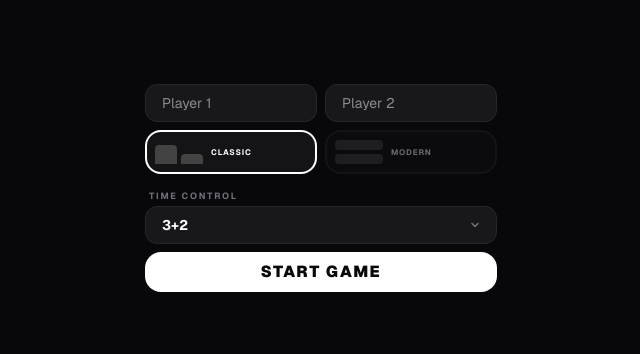
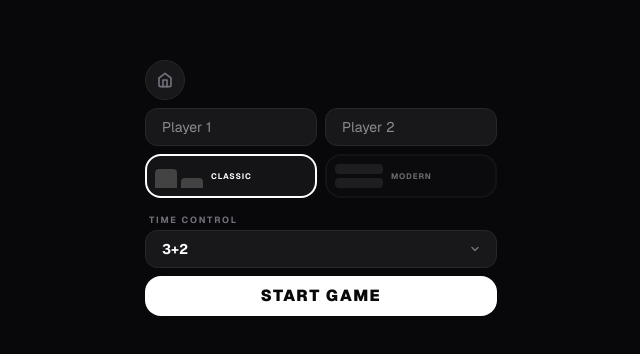
Before and after one commit to LeightonGuang/Score-Keep, a Next.js app: page /chess-clock in a window 1280 px wide. Shown: the part 212-566 px from the top of the page, without its empty margins (319-959 px from the left). Built offline with nearby package versions, Linux system fonts and the light colour scheme.

Commit message:
fix: home button overlapping

```diff
--- a/app/chess-clock/components/SetupOverlay.tsx
+++ b/app/chess-clock/components/SetupOverlay.tsx
@@ -1,4 +1,6 @@
 "use client";
+
+import Link from "next/link";
 
 type ClockStyle = "modern" | "classic";
 
@@ -89,10 +91,33 @@ export const SetupOverlay: React.FC<SetupOverlayProps> = ({
 
   return (
     <div className="fixed inset-0 z-50 flex items-center justify-center bg-zinc-950/95 backdrop-blur-sm sm:p-6 landscape:p-2">
-      <div className="animate-in fade-in zoom-in scrollbar-hide flex max-h-full w-full max-w-sm flex-col gap-6 overflow-y-auto px-4 py-4 duration-300 landscape:max-h-screen landscape:gap-2 landscape:py-2">
-        <h1 className="text-center text-3xl font-black tracking-tight landscape:hidden">
-          CHESS CLOCK
-        </h1>
+      <div className="animate-in fade-in zoom-in scrollbar-hide relative flex max-h-full w-full max-w-sm flex-col gap-6 overflow-y-auto px-4 py-4 duration-300 landscape:max-h-screen landscape:gap-2 landscape:py-2">
+        {/* Header Row */}
+        <div className="flex items-center justify-between">
+          <Link
+            href="/"
+            className="flex h-10 w-10 shrink-0 items-center justify-center rounded-full border border-zinc-800 bg-zinc-900 text-zinc-500 transition-all hover:bg-zinc-800 hover:text-white active:scale-90"
+          >
+            <svg
+              viewBox="0 0 24 24"
+              fill="none"
+              stroke="currentColor"
+              strokeWidth="2.5"
+              strokeLinecap="round"
+              strokeLinejoin="round"
+              className="h-4 w-4"
+            >
+              <path d="m3 9 9-7 9 7v11a2 2 0 0 1-2 2H5a2 2 0 0 1-2-2z" />
+              <polyline points="9 22 9 12 15 12 15 22" />
+            </svg>
+          </Link>
+
+          <h1 className="flex-1 text-center text-3xl font-black tracking-tight landscape:hidden">
+            CHESS CLOCK
+          </h1>
+
+          <div className="w-10 shrink-0 landscape:hidden" />
+        </div>
 
         <div className="grid grid-cols-1 gap-4 landscape:grid-cols-2 landscape:gap-2">
           <input
```
